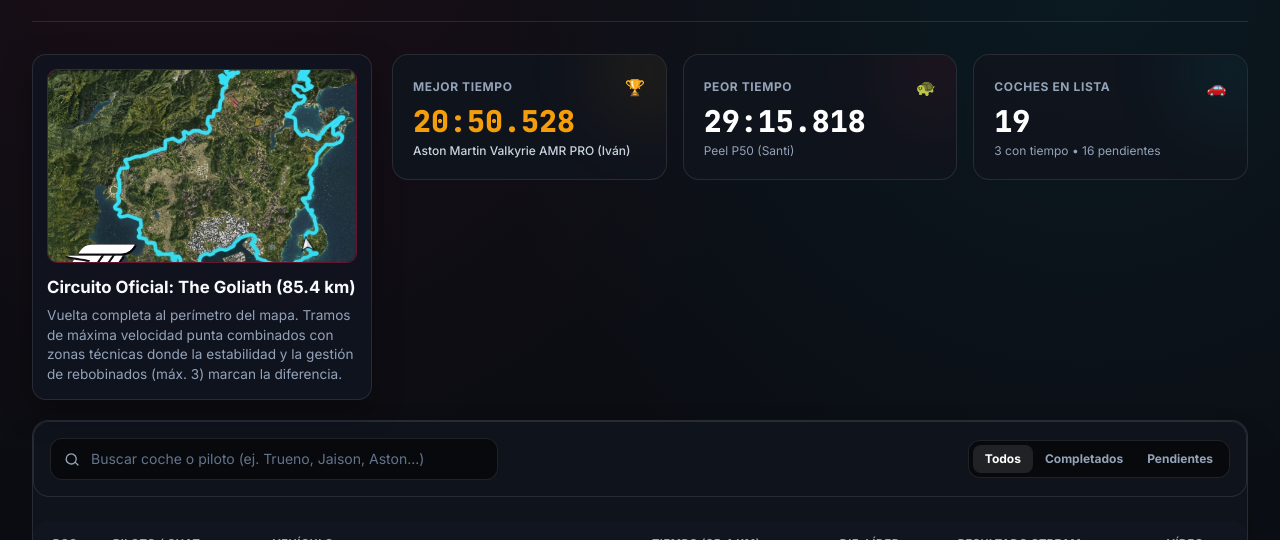
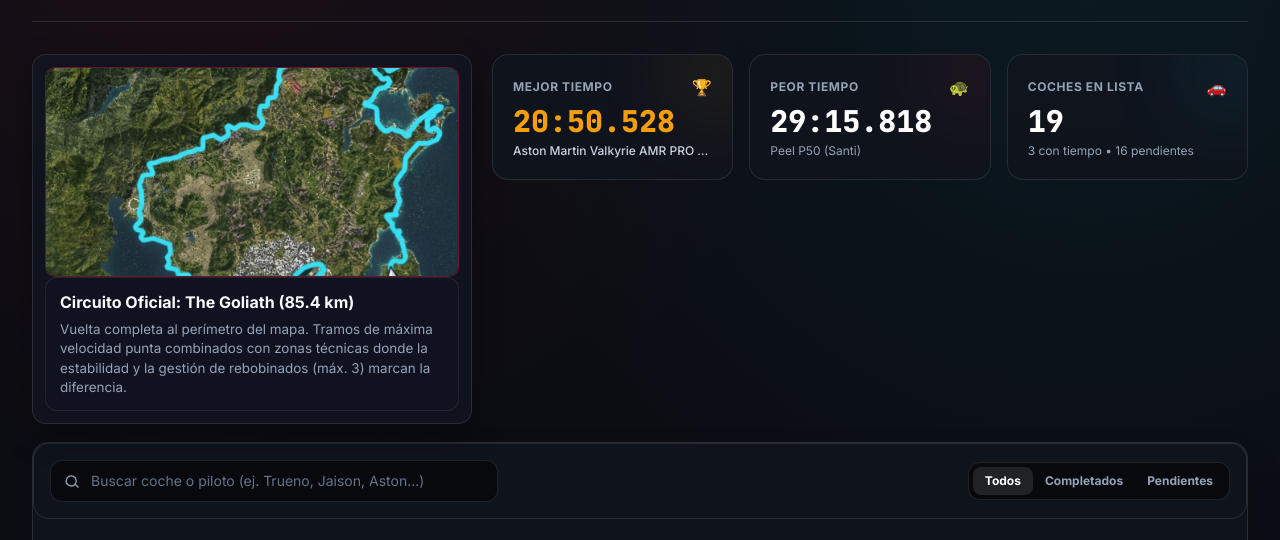
Before and after one commit to BravozEDM/Forza-Horizon, a plain HTML site: page index.html in a window 1280 px wide. Shown: the part 142-682 px from the top of the page. Drawn offline with nearby package versions, Linux system fonts and the light colour scheme.

Commit message:
Update styles.css

```diff
--- a/styles.css
+++ b/styles.css
@@ -13,59 +13,83 @@ body {
   font-variant-numeric: tabular-nums;
 }
 
-/* Fila superior: Mapa + Descripción a la izquierda, 3 KPIs a la derecha */
+/* Distribución principal: Mapa + Descripción a la izquierda, KPIs a la derecha */
 .goliath-top-grid {
   display: grid;
-  grid-template-columns: minmax(270px, 340px) minmax(0, 1fr);
+  grid-template-columns: minmax(300px, 440px) minmax(0, 1fr);
   gap: 20px;
   align-items: start;
-  margin-bottom: 20px;
+  margin-bottom: 18px;
 }
 
-.goliath-kpis-stack {
+.goliath-left-col {
+  display: flex;
+  flex-direction: column;
+  gap: 12px;
+  min-width: 0;
+}
+
+.goliath-right-col {
   display: flex;
   flex-direction: column;
   gap: 14px;
   min-width: 0;
 }
 
-/* Tarjeta del mapa + descripción en columna vertical */
+/* Mapa con tamaño controlado para que nunca se dispare */
 .circuit-map-card {
-  display: flex;
-  flex-direction: column;
-  gap: 12px;
-  background: rgba(17, 21, 32, 0.88);
+  background: rgba(17, 21, 32, 0.9);
   border: 1px solid rgba(255, 255, 255, 0.1);
   border-radius: 14px;
-  padding: 14px;
+  padding: 12px;
   box-shadow: 0 12px 30px rgba(0, 0, 0, 0.35);
 }
 
 .circuit-map-card img {
+  display: block;
   width: 100%;
-  aspect-ratio: 16 / 10;
-  height: auto;
+  max-width: 100%;
+  height: 210px;
+  max-height: 220px;
   object-fit: cover;
   border-radius: 10px;
   border: 1px solid rgba(225, 29, 72, 0.4);
-  display: block;
+}
+
+/* Descripción justo debajo del mapa */
+.circuit-map-info {
+  background: rgba(17, 21, 32, 0.75);
+  border: 1px solid rgba(255, 255, 255, 0.08);
+  border-radius: 12px;
+  padding: 12px 14px;
 }
 
 .circuit-map-info h3 {
   margin: 0 0 6px 0;
-  font-size: 1.05rem;
+  font-size: 1rem;
   font-weight: 700;
   color: #f8fafc;
 }
 
 .circuit-map-info p {
   margin: 0;
-  font-size: 0.85rem;
+  font-size: 0.84rem;
   color: #94a3b8;
   line-height: 1.45;
 }
 
-/* Barra de búsqueda y filtros encima de la tabla */
+/* Rejilla de KPIs dentro de la columna derecha */
+.goliath-kpis-grid {
+  display: grid;
+  grid-template-columns: repeat(2, minmax(0, 1fr));
+  gap: 12px;
+}
+
+.goliath-kpi-featured {
+  grid-column: 1 / -1;
+}
+
+/* Barra de búsqueda y filtros */
 .goliath-filter-bar {
   margin-bottom: 14px;
 }
@@ -136,12 +160,20 @@ body.obs-mode #leaderboard-container {
   background: #e11d48;
 }
 
-@media (max-width: 820px) {
+@media (max-width: 900px) {
   .goliath-top-grid {
     grid-template-columns: 1fr;
   }
 
+  .goliath-kpis-grid {
+    grid-template-columns: 1fr;
+  }
+
+  .goliath-kpi-featured {
+    grid-column: auto;
+  }
+
   .circuit-map-card img {
-    max-height: 260px;
+    height: 220px;
   }
 }
```
